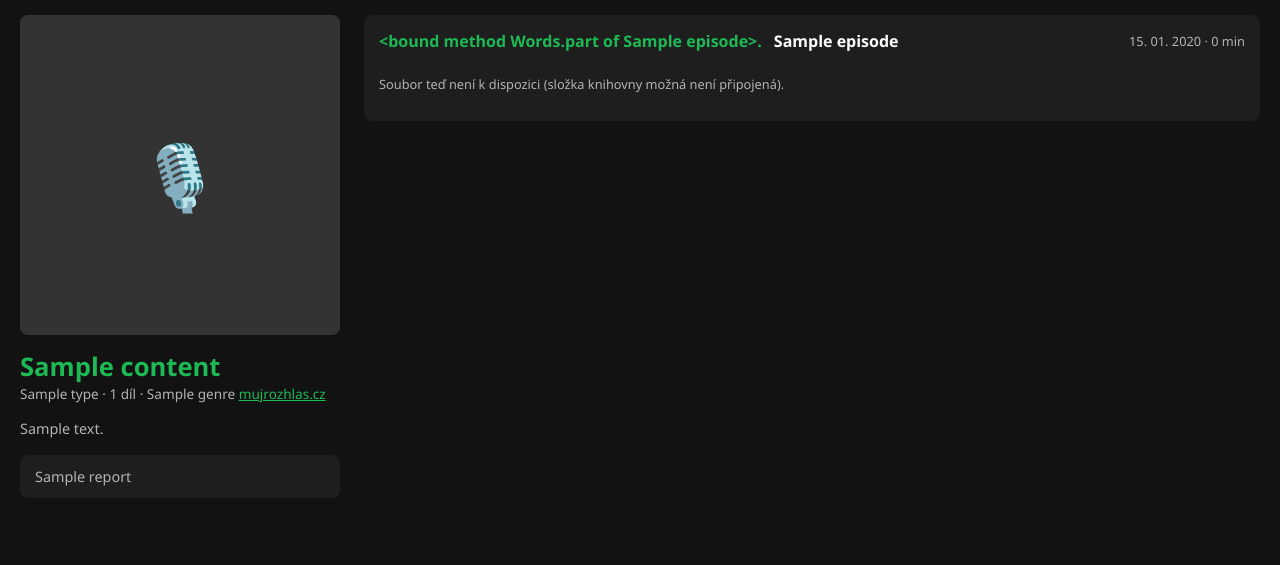
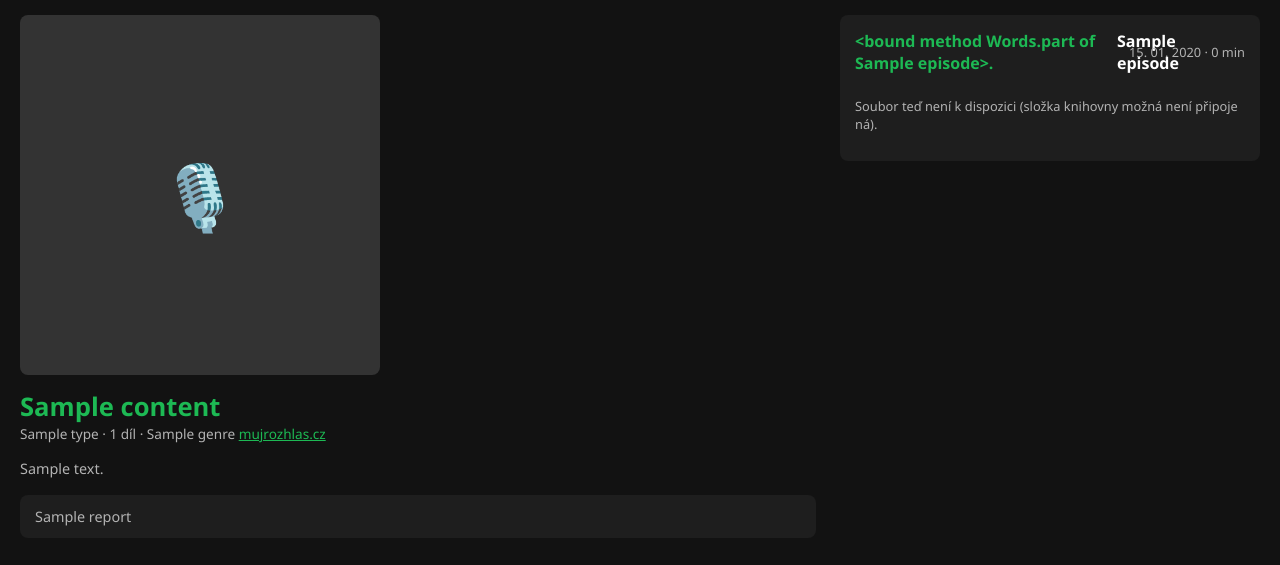
Before and after one commit to klimanek/cro-dl, a FastAPI app: template crodl/server/templates/detail.html in a window 1280 px wide. Shown: the part 39-604 px from the top of the page. Run offline with FastAPI, Linux system fonts and the light colour scheme; the template is opened without the code that fills it: most values are stand-ins (such as "Sample title", 1, 10 or a date in 2020); parts of the project's set-up code (start-up, migrations or seed data) failed here and were passed over.

Commit message:
fix(web): give the work the wide column, the parts the narrow one
The two columns were the wrong way round: the parts had 881px and the work 320px,
which left the cover, the description and the editing forms squeezed into a strip
while fourteen parts took the rest of the page.

`grid-template-columns` is now `minmax(0, 1fr) minmax(320px, 420px)`, so the work
takes what is left over and the parts get a column of their own beside it; the
cover is capped at 360px instead of stretching with the column. A narrow window
still folds to one column with the part's name, its meta and the play icon under
each other.

Measured live at 1280px: columns 781px / 420px, the work at x=20, the parts at
x=825, cover 360px - the work is the wider one, which is what was asked for.

```diff
--- a/crodl/server/templates/_style.html
+++ b/crodl/server/templates/_style.html
@@ -298,13 +298,14 @@
     .card-content { padding: 15px; }
     .card-title { font-weight: bold; margin-bottom: 5px; }
     .card-meta { font-size: 0.8em; color: var(--text-secondary); }
-    /* The detail page: the work (its cover, description and actions) on the left,
-       its parts on the right; one column again when the window is narrow. */
+    /* The detail page: the work - its cover, description and the editing forms -
+       takes most of the page, with the parts in a column of their own beside it;
+       one column again when the window is narrow. */
     .work-layout {
         align-items: start;
         display: grid;
         gap: 24px;
-        grid-template-columns: minmax(240px, 320px) 1fr;
+        grid-template-columns: minmax(0, 1fr) minmax(320px, 420px);
     }
     @media (max-width: 820px) {
         .work-layout { grid-template-columns: 1fr; }
@@ -323,6 +324,7 @@
     }
     .work-cover {
         width: 100%;
+        max-width: 360px;
         aspect-ratio: 1/1;
         object-fit: cover;
         border-radius: 8px;
```
Also changed, not shown: CHANGELOG.md.
